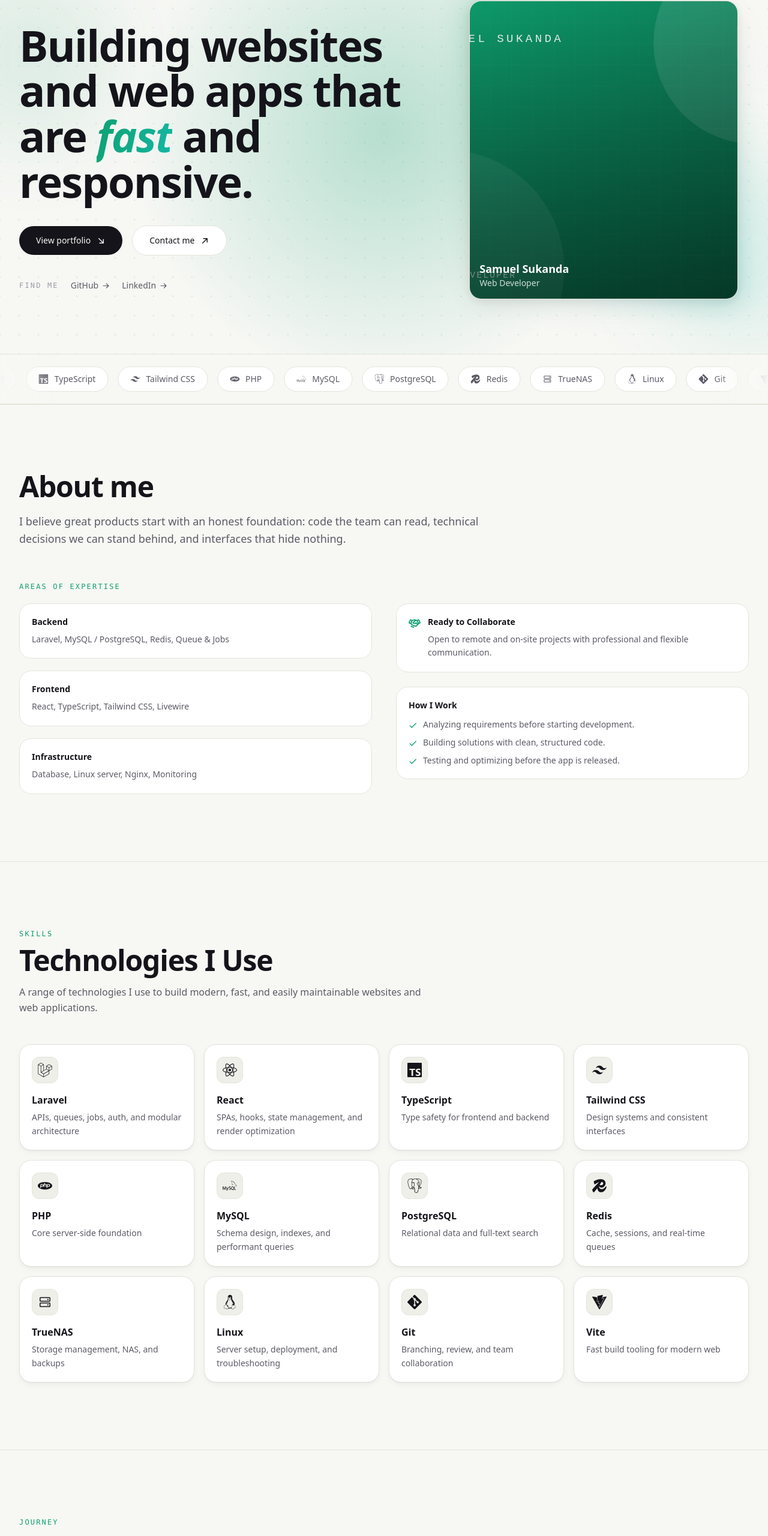
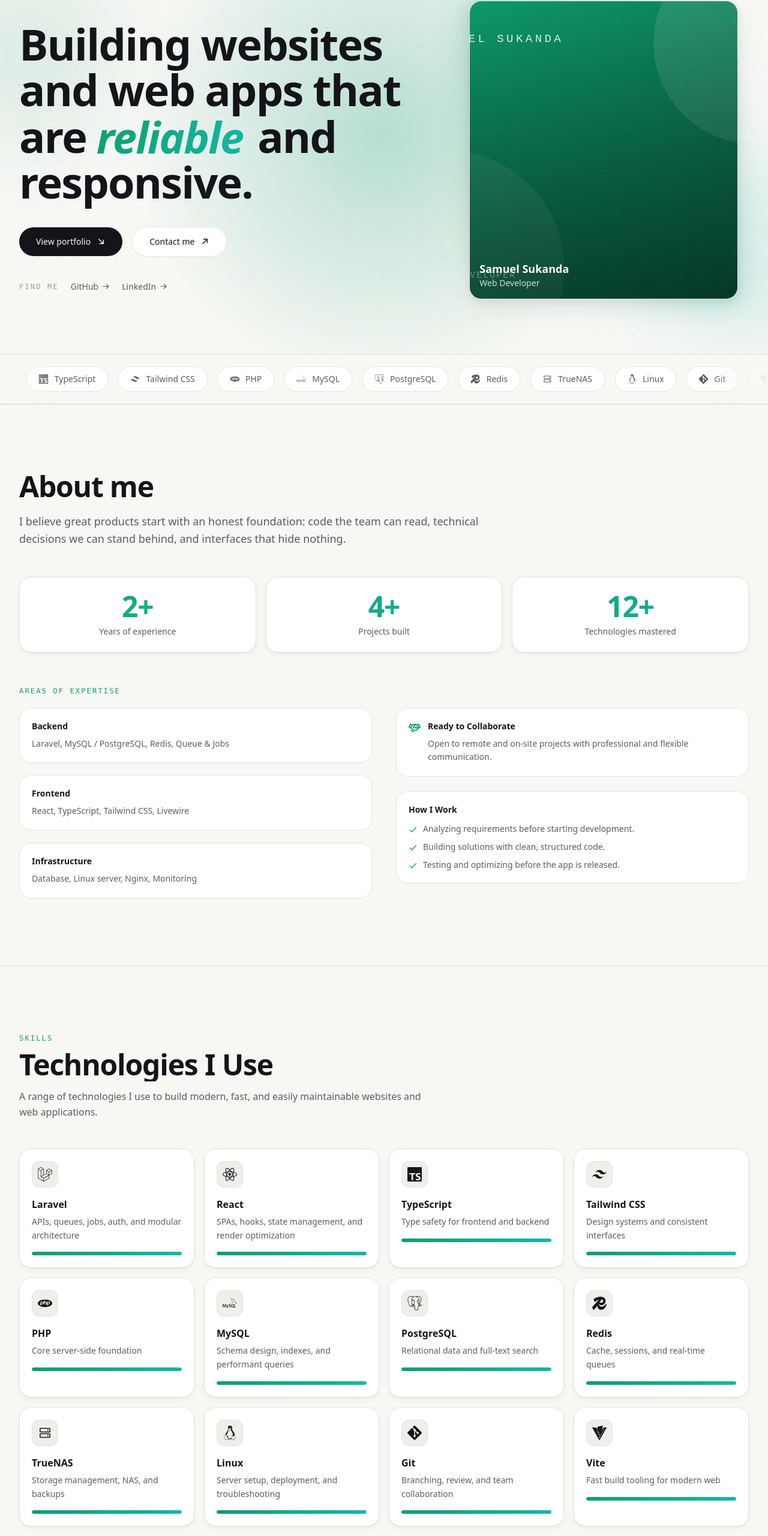
Before and after one commit to samuelsukanda/portofolio, a React (Vite) app: page / in a window 1280 px wide. Shown: the part 146-2707 px from the top of the page at 60% size. Built offline with nearby package versions, Linux system fonts and the light colour scheme.

Commit message:
feat: implement core portfolio layout with hero, skills, and section components

```diff
--- a/package.json
+++ b/package.json
@@ -14,6 +14,7 @@
     "@fontsource-variable/geist-mono": "^5.3.0",
     "@phosphor-icons/react": "^2.1.10",
     "@tailwindcss/vite": "^4.3.3",
+    "canvas-confetti": "^1.9.4",
     "lenis": "^1.3.26",
     "motion": "^13.0.0",
     "react": "^19.2.8",
@@ -22,6 +23,7 @@
     "tailwindcss": "^4.3.3"
   },
   "devDependencies": {
+    "@types/canvas-confetti": "^1.9.0",
     "@types/node": "^24.13.3",
     "@types/react": "^19.2.17",
     "@types/react-dom": "^19.2.3",
--- a/src/components/About.tsx
+++ b/src/components/About.tsx
@@ -2,11 +2,17 @@ import { Handshake, Check } from "@phosphor-icons/react"
 import { capabilities } from "../lib/data"
 import { useLang } from "../lib/i18n"
 import { Reveal, RevealItem } from "./Reveal"
+import { CountUp } from "./CountUp"
 import { useSectionReveal } from "../lib/useSectionReveal"
 
 export function About() {
   const { t, L } = useLang()
   const sectionRef = useSectionReveal<HTMLElement>()
+  const stats = [
+    { value: 2, suffix: "+", label: t.about.statYears },
+    { value: 4, suffix: "+", label: t.about.statProjects },
+    { value: 12, suffix: "+", label: t.about.statTech },
+  ]
 
   return (
     <section id="about" ref={sectionRef} className="section-reveal relative border-t border-line">
@@ -17,6 +23,25 @@ export function About() {
               {t.about.title}
             </h2>
             <p className="mt-5 text-lg leading-relaxed text-ink-2">{t.about.belief}</p>
+          </RevealItem>
+        </Reveal>
+
+        <Reveal className="mt-12">
+          <RevealItem>
+            <div className="grid gap-4 sm:grid-cols-3">
+              {stats.map((s) => (
+                <div
+                  key={s.label}
+                  className="rounded-card border border-line bg-surface p-6 text-center shadow-sm"
+                >
+                  <p className="text-gradient-accent text-4xl font-semibold tracking-tight md:text-5xl">
+                    <CountUp value={String(s.value)} />
+                    {s.suffix}
+                  </p>
+                  <p className="mt-2 text-sm text-ink-2">{s.label}</p>
+                </div>
+              ))}
+            </div>
           </RevealItem>
         </Reveal>
 
--- a/src/components/Contact.tsx
+++ b/src/components/Contact.tsx
@@ -77,7 +77,7 @@ function Field({ id, label, value, onChange, type = "text", error, textarea }: F
 }
 
 export function Contact() {
-  const { t } = useLang()
+  const { t, lang } = useLang()
   const [name, setName] = useState("")
   const [email, setEmail] = useState("")
   const [message, setMessage] = useState("")
@@ -122,8 +122,15 @@ export function Contact() {
     setSubmitError("")
     setStatus("loading")
     if (!contactForm.endpoint) {
-      setStatus("error")
-      setSubmitError(t.contact.notConfigured + profile.email)
+      const greeting = lang === "id" ? "Halo Samuel," : "Hello Samuel,"
+      const from =
+        lang === "id"
+          ? `\n\nDari: ${name}\nEmail: ${email}`
+          : `\n\nFrom: ${name}\nEmail: ${email}`
+      const subject = encodeURIComponent(`[Portfolio] ${name}`)
+      const body = encodeURIComponent(`${greeting}\n\n${message}${from}`)
+      window.location.href = `mailto:${profile.email}?subject=${subject}&body=${body}`
+      setStatus("success")
       return
     }
     try {
--- a/src/components/Hero.tsx
+++ b/src/components/Hero.tsx
@@ -1,4 +1,4 @@
-import { useRef } from "react"
+import { useEffect, useRef, useState } from "react"
 import {
   motion,
   useReducedMotion,
@@ -79,7 +79,7 @@ export function Hero() {
             variants={item}
             className="mt-6 text-4xl font-semibold leading-[1.05] tracking-tight md:text-6xl lg:text-7xl"
           >
-            {t.hero.headlineStart} <span className="text-gradient-accent italic">{t.hero.headlineAccent}</span>
+            {t.hero.headlineStart} <TypeWriter words={t.hero.words} reduce={reduce} />
             {t.hero.headlineEnd}
           </motion.h1>
 
@@ -145,6 +145,44 @@ export function Hero() {
   )
 }
 
+function TypeWriter({ words, reduce }: { words: readonly string[]; reduce: boolean | null }) {
+  const [text, setText] = useState("")
+  const [index, setIndex] = useState(0)
+  const [deleting, setDeleting] = useState(false)
+
+  useEffect(() => {
+    if (reduce) {
+      setText(words[0] ?? "")
+      return
+    }
+    const word = words[index % words.length]
+    let timeout: number | undefined
+    if (!deleting && text === word) {
+      timeout = window.setTimeout(() => setDeleting(true), 1800)
+    } else if (deleting && text === "") {
+      setDeleting(false)
+      setIndex((v) => (v + 1) % words.length)
+    } else {
+      timeout = window.setTimeout(
+        () => setText(deleting ? word.slice(0, text.length - 1) : word.slice(0, text.length + 1)),
+        deleting ? 40 : 90,
+      )
+    }
+    return () => window.clearTimeout(timeout)
+  }, [text, deleting, index, words, reduce])
+
+  return (
+    <span className="text-gradient-accent italic">
+      {text}
+      <span
+        aria-hidden
+        className="ml-1 inline-block h-[0.95em] w-[3px] translate-y-[0.12em] rounded-full bg-current align-baseline"
+        style={{ animation: "cursor-blink 1.1s steps(2) infinite" }}
+      />
+    </span>
+  )
+}
+
 function ProfileCard() {
   const { L } = useLang()
 
--- a/src/components/Projects.tsx
+++ b/src/components/Projects.tsx
@@ -5,6 +5,8 @@ import {
   animate,
   useAnimationFrame,
   useMotionValue,
+  useSpring,
+  useMotionTemplate,
 } from "motion/react"
 import {
   ArrowUpRight,
@@ -64,46 +66,51 @@ function ProjectCard({
   onCardClick: (p: Project) => void
 }) {
   const { L } = useLang()
-  const imgRef = useRef<HTMLDivElement>(null)
+  const cardRef = useRef<HTMLDivElement>(null)
+
+  const rx = useMotionValue(0)
+  const ry = useMotionValue(0)
+  const gx = useMotionValue(50)
+  const gy = useMotionValue(50)
+  const srx = useSpring(rx, { stiffness: 300, damping: 22, mass: 0.5 })
+  const sry = useSpring(ry, { stiffness: 300, damping: 22, mass: 0.5 })
+  const glareBg = useMotionTemplate`radial-gradient(560px circle at ${gx}% ${gy}%, rgba(255,255,255,0.09), transparent 45%)`
 
   const onMove = (e: React.MouseEvent) => {
-    const el = imgRef.current
+    const el = cardRef.current
     if (!el) return
     const rect = el.getBoundingClientRect()
     const px = (e.clientX - rect.left) / rect.width - 0.5
     const py = (e.clientY - rect.top) / rect.height - 0.5
-    el.style.setProperty("--px", `${px * 10}px`)
-    el.style.setProperty("--py", `${py * 10}px`)
+    rx.set(py * -8)
+    ry.set(px * 10)
+    gx.set((px + 0.5) * 100)
+    gy.set((py + 0.5) * 100)
   }
 
   const onLeave = () => {
-    const el = imgRef.current
-    if (!el) return
-    el.style.setProperty("--px", "0px")
-    el.style.setProperty("--py", "0px")
+    rx.set(0)
+    ry.set(0)
+    gx.set(50)
+    gy.set(50)
   }
 
   return (
     <article className={`${cardWidth} shrink-0`}>
-      <div
+      <motion.div
+        ref={cardRef}
         onClick={() => onCardClick(project)}
         onMouseMove={onMove}
         onMouseLeave={onLeave}
-        className="group flex h-full cursor-pointer flex-col overflow-hidden rounded-card border border-line bg-surface shadow-sm transition-all duration-300 hover:-translate-y-2 hover:border-accent/40 hover:shadow-lg"
+        style={{ rotateX: srx, rotateY: sry, transformPerspective: 900 }}
+        whileHover={{ y: -8 }}
+        className="group relative flex h-full cursor-pointer flex-col overflow-hidden rounded-card border border-line bg-surface shadow-sm transition-shadow duration-300 hover:border-accent/40 hover:shadow-lg"
       >
-        <div
-          ref={imgRef}
-          className="relative aspect-[16/10] overflow-hidden"
-          style={{ "--px": "0px", "--py": "0px" } as React.CSSProperties}
-        >
+        <div className="relative aspect-[16/10] overflow-hidden">
           <BlurImage
             src={project.image}
             alt={project.title}
             imgClassName="transition-transform duration-500 group-hover:scale-105"
-            imgStyle={{
-              transform: "translate(var(--px, 0px), var(--py, 0px)) scale(1.12)",
-              transitionProperty: "transform",
-            }}
           />
           <div className="absolute inset-0 bg-gradient-to-t from-black/50 via-transparent to-transparent opacity-0 transition-opacity duration-300 group-hover:opacity-100" />
           <button
@@ -160,7 +167,13 @@ function ProjectCard({
             </a>
           </div>
         </div>
-      </div>
+
+        <motion.div
+          aria-hidden
+          className="pointer-events-none absolute inset-0 z-10 opacity-0 transition-opacity duration-300 group-hover:opacity-100"
+          style={{ background: glareBg }}
+        />
+      </motion.div>
     </article>
   )
 }
--- a/src/components/SectionHeading.tsx
+++ b/src/components/SectionHeading.tsx
@@ -1,3 +1,4 @@
+import { Fragment } from "react"
 import { motion } from "motion/react"
 
 type Tone = "blue" | "emerald" | "violet" | "amber" | "rose"
@@ -10,6 +11,21 @@ type SectionHeadingProps = {
   tone?: Tone
 }
 
+const container = {
+  hidden: {},
+  show: { transition: { staggerChildren: 0.06 } },
+}
+
+const maskReveal = {
+  hidden: { y: "115%" },
+  show: { y: "0%", transition: { duration: 0.7, ease: [0.16, 1, 0.3, 1] as const } },
+}
+
+const fade = {
+  hidden: { opacity: 0, y: 12 },
+  show: { opacity: 1, y: 0, transition: { duration: 0.6, ease: [0.16, 1, 0.3, 1] as const } },
+}
+
 export function SectionHeading({
   eyebrow,
   title,
@@ -18,23 +34,40 @@ export function SectionHeading({
   tone = "blue",
 }: SectionHeadingProps) {
   const alignCls = align === "center" ? "mx-auto text-center" : ""
+  const words = title.split(" ")
 
   return (
     <motion.div
       className={`tone-${tone} max-w-2xl ${alignCls}`}
-      initial={{ opacity: 0, y: 24 }}
-      whileInView={{ opacity: 1, y: 0 }}
+      variants={container}
+      initial="hidden"
+      whileInView="show"
       viewport={{ once: true, amount: 0.3 }}
-      transition={{ duration: 0.6, ease: [0.16, 1, 0.3, 1] }}
     >
       {eyebrow && (
-        <p className="font-mono text-xs uppercase tracking-[0.18em] text-[var(--sec)]">{eyebrow}</p>
+        <motion.p
+          variants={fade}
+          className="font-mono text-xs uppercase tracking-[0.18em] text-[var(--sec)]"
+        >
+          {eyebrow}
+        </motion.p>
       )}
       <h2 className="mt-3 text-3xl font-semibold tracking-tight md:text-4xl lg:text-5xl">
-        {title}
+        {words.map((word, i) => (
+          <Fragment key={`${word}-${i}`}>
+            <span className="inline-block overflow-hidden align-bottom pb-1 -mb-1">
+              <motion.span className="inline-block will-change-transform" variants={maskReveal}>
+                {word}
+              </motion.span>
+            </span>
+            {i < words.length - 1 ? " " : null}
+          </Fragment>
+        ))}
       </h2>
       {description && (
-        <p className="mt-4 text-base leading-relaxed text-ink-2">{description}</p>
+        <motion.p variants={fade} className="mt-4 text-base leading-relaxed text-ink-2">
+          {description}
+        </motion.p>
       )}
     </motion.div>
   )
--- a/src/components/Skills.tsx
+++ b/src/components/Skills.tsx
@@ -1,12 +1,51 @@
-import { motion } from "motion/react"
+import { useRef } from "react"
+import { motion, useInView } from "motion/react"
 import { skills } from "../lib/data"
 import { useLang } from "../lib/i18n"
 import { SectionHeading } from "./SectionHeading"
 import { SpotlightCard } from "./SpotlightCard"
 import { useSectionReveal } from "../lib/useSectionReveal"
 
+function SkillCard({ skill, index }: { skill: (typeof skills)[number]; index: number }) {
+  const { L } = useLang()
+  const ref = useRef<HTMLDivElement>(null)
+  const inView = useInView(ref, { once: true, amount: 0.4 })
+  const Icon = skill.icon
+
+  return (
+    <motion.div
+      ref={ref}
+      initial={{ opacity: 0, y: 24 }}
+      whileInView={{ opacity: 1, y: 0 }}
+      viewport={{ once: true, amount: 0.2 }}
+      transition={{ duration: 0.5, delay: (index % 4) * 0.06, ease: [0.16, 1, 0.3, 1] }}
+      className="group relative overflow-hidden rounded-card border border-line bg-surface p-5 shadow-sm transition-all duration-300 hover:-translate-y-1.5 hover:border-accent/40 hover:shadow-md"
+    >
+      <SpotlightCard spotSize={240}>
+        <div className="relative flex items-center justify-between gap-3">
+          <span className="flex size-11 items-center justify-center rounded-xl border border-line bg-surface-2 text-2xl text-ink transition-colors duration-300 group-hover:text-accent">
+            <Icon />
+          </span>
+        </div>
+        <h3 className="relative mt-4 text-base font-semibold">{skill.name}</h3>
+        <p className="relative mt-1.5 text-sm leading-relaxed text-ink-2">
+          {L(skill.description)}
+        </p>
+        <div className="relative mt-4 h-1.5 overflow-hidden rounded-full bg-surface-2">
+          <motion.div
+            className="h-full rounded-full bg-gradient-to-r from-accent to-accent-2"
+            initial={{ width: "0%" }}
+            animate={{ width: inView ? "100%" : "0%" }}
+            transition={{ duration: 0.9, delay: 0.15, ease: [0.16, 1, 0.3, 1] }}
+          />
+        </div>
+      </SpotlightCard>
+    </motion.div>
+  )
+}
+
 export function Skills() {
-  const { t, L } = useLang()
+  const { t } = useLang()
   const sectionRef = useSectionReveal<HTMLElement>()
 
   return (
@@ -20,29 +59,9 @@ export function Skills() {
         />
 
         <div className="mt-12 grid gap-4 sm:grid-cols-2 lg:grid-cols-3 xl:grid-cols-4">
-          {skills.map((skill, i) => {
-            const Icon = skill.icon
-            return (
-              <motion.div
-                key={skill.name}
-                initial={{ opacity: 0, y: 24 }}
-                whileInView={{ opacity: 1, y: 0 }}
-                viewport={{ once: true, amount: 0.2 }}
-                transition={{ duration: 0.5, delay: (i % 4) * 0.06, ease: [0.16, 1, 0.3, 1] }}
-                className="group relative overflow-hidden rounded-card border border-line bg-surface p-5 shadow-sm transition-all duration-300 hover:-translate-y-1.5 hover:border-accent/40 hover:shadow-md"
-              >
-                <SpotlightCard spotSize={240}>
-                  <span className="relative flex size-11 items-center justify-center rounded-xl border border-line bg-surface-2 text-2xl text-ink transition-colors duration-300 group-hover:text-accent">
-                    <Icon />
-                  </span>
-                  <h3 className="relative mt-4 text-base font-semibold">{skill.name}</h3>
-                  <p className="relative mt-1.5 text-sm leading-relaxed text-ink-2">
-                    {L(skill.description)}
-                  </p>
-                </SpotlightCard>
-              </motion.div>
-            )
-          })}
+          {skills.map((skill, i) => (
+            <SkillCard key={skill.name} skill={skill} index={i} />
+          ))}
         </div>
       </div>
     </section>
--- a/src/index.css
+++ b/src/index.css
@@ -90,6 +90,16 @@
   }
   50% {
     background-position: 100% 50%;
+  }
+}
+
+@keyframes cursor-blink {
+  0%,
+  100% {
+    opacity: 1;
+  }
+  50% {
+    opacity: 0;
   }
 }
 
--- a/src/lib/data.ts
+++ b/src/lib/data.ts
@@ -47,21 +47,22 @@ export type Skill = {
   name: string
   icon: ElementType
   description: LocaleString
+  level: number
 }
 
 export const skills: Skill[] = [
-  { name: "Laravel", icon: SiLaravel, description: { id: "API, queue, job, auth, dan arsitektur modular", en: "APIs, queues, jobs, auth, and modular architecture" } },
-  { name: "React", icon: SiReact, description: { id: "SPA, hooks, state management, dan optimasi render", en: "SPAs, hooks, state management, and render optimization" } },
-  { name: "TypeScript", icon: SiTypescript, description: { id: "Tipe aman untuk frontend dan backend", en: "Type safety for frontend and backend" } },
-  { name: "Tailwind CSS", icon: SiTailwindcss, description: { id: "Design system dan antarmuka konsisten", en: "Design systems and consistent interfaces" } },
-  { name: "PHP", icon: SiPhp, description: { id: "Fondasi utama di sisi server", en: "Core server-side foundation" } },
-  { name: "MySQL", icon: SiMysql, description: { id: "Schema design, indeks, dan query kinerja", en: "Schema design, indexes, and performant queries" } },
-  { name: "PostgreSQL", icon: SiPostgresql, description: { id: "Data relasional dan full-text search", en: "Relational data and full-text search" } },
-  { name: "Redis", icon: SiRedis, description: { id: "Cache, session, dan antrian real-time", en: "Cache, sessions, and real-time queues" } },
-  { name: "TrueNAS", icon: HardDrives, description: { id: "Manajemen penyimpanan, NAS, dan backup", en: "Storage management, NAS, and backups" } },
-  { name: "Linux", icon: SiLinux, description: { id: "Setup server, deploy, dan troubleshooting", en: "Server setup, deployment, and troubleshooting" } },
-  { name: "Git", icon: SiGit, description: { id: "Branching, review, dan kolaborasi tim", en: "Branching, review, and team collaboration" } },
-  { name: "Vite", icon: SiVite, description: { id: "Tooling build cepat untuk web modern", en: "Fast build tooling for modern web" } },
+  { name: "Laravel", icon: SiLaravel, level: 90, description: { id: "API, queue, job, auth, dan arsitektur modular", en: "APIs, queues, jobs, auth, and modular architecture" } },
+  { name: "React", icon: SiReact, level: 88, description: { id: "SPA, hooks, state management, dan optimasi render", en: "SPAs, hooks, state management, and render optimization" } },
+  { name: "TypeScript", icon: SiTypescript, level: 82, description: { id: "Tipe aman untuk frontend dan backend", en: "Type safety for frontend and backend" } },
+  { name: "Tailwind CSS", icon: SiTailwindcss, level: 90, description: { id: "Design system dan antarmuka konsisten", en: "Design systems and consistent interfaces" } },
+  { name: "PHP", icon: SiPhp, level: 85, description: { id: "Fondasi utama di sisi server", en: "Core server-side foundation" } },
+  { name: "MySQL", icon: SiMysql, level: 84, description: { id: "Schema design, indeks, dan query kinerja", en: "Schema design, indexes, and performant queries" } },
+  { name: "PostgreSQL", icon: SiPostgresql, level: 72, description: { id: "Data relasional dan full-text search", en: "Relational data and full-text search" } },
+  { name: "Redis", icon: SiRedis, level: 75, description: { id: "Cache, session, dan antrian real-time", en: "Cache, sessions, and real-time queues" } },
+  { name: "TrueNAS", icon: HardDrives, level: 68, description: { id: "Manajemen penyimpanan, NAS, dan backup", en: "Storage management, NAS, and backups" } },
+  { name: "Linux", icon: SiLinux, level: 80, description: { id: "Setup server, deploy, dan troubleshooting", en: "Server setup, deployment, and troubleshooting" } },
+  { name: "Git", icon: SiGit, level: 86, description: { id: "Branching, review, dan kolaborasi tim", en: "Branching, review, and team collaboration" } },
+  { name: "Vite", icon: SiVite, level: 80, description: { id: "Tooling build cepat untuk web modern", en: "Fast build tooling for modern web" } },
 ]
 
 export type Experience = {
--- a/src/lib/translations.ts
+++ b/src/lib/translations.ts
@@ -17,6 +17,7 @@ export const ui = {
       headlineStart: "Membangun website dan aplikasi web yang",
       headlineAccent: "cepat",
       headlineEnd: " dan responsif.",
+      words: ["cepat", "modern", "andal"],
       viewWork: "Lihat portofolio",
       contact: "Hubungi saya",
       findMe: "Temukan saya",
@@ -33,6 +34,9 @@ export const ui = {
       workItem1: "Menganalisis kebutuhan sebelum memulai pengembangan.",
       workItem2: "Membangun solusi dengan kode yang bersih dan terstruktur.",
       workItem3: "Melakukan pengujian dan optimasi sebelum aplikasi dirilis.",
+      statYears: "Tahun pengalaman",
+      statProjects: "Proyek yang dibangun",
+      statTech: "Teknologi yang dikuasai",
     },
     skills: {
       eyebrow: "Keahlian",
@@ -147,6 +151,7 @@ export const ui = {
       headlineStart: "Building websites and web apps that are",
       headlineAccent: "fast",
       headlineEnd: " and responsive.",
+      words: ["fast", "modern", "reliable"],
       viewWork: "View portfolio",
       contact: "Contact me",
       findMe: "Find me",
@@ -163,6 +168,9 @@ export const ui = {
       workItem1: "Analyzing requirements before starting development.",
       workItem2: "Building solutions with clean, structured code.",
       workItem3: "Testing and optimizing before the app is released.",
+      statYears: "Years of experience",
+      statProjects: "Projects built",
+      statTech: "Technologies mastered",
     },
     skills: {
       eyebrow: "Skills",
@@ -280,6 +288,7 @@ export type UiDict = {
     headlineStart: string
     headlineAccent: string
     headlineEnd: string
+    words: readonly string[]
     viewWork: string
     contact: string
     findMe: string
@@ -295,6 +304,9 @@ export type UiDict = {
     workItem1: string
     workItem2: string
     workItem3: string
+    statYears: string
+    statProjects: string
+    statTech: string
   }
   skills: { eyebrow: string; title: string; description: string }
   experience: { eyebrow: string; title: string; description: string }
```
Also changed, not shown: 1 other file (tests, documents, lock files or other folders).
